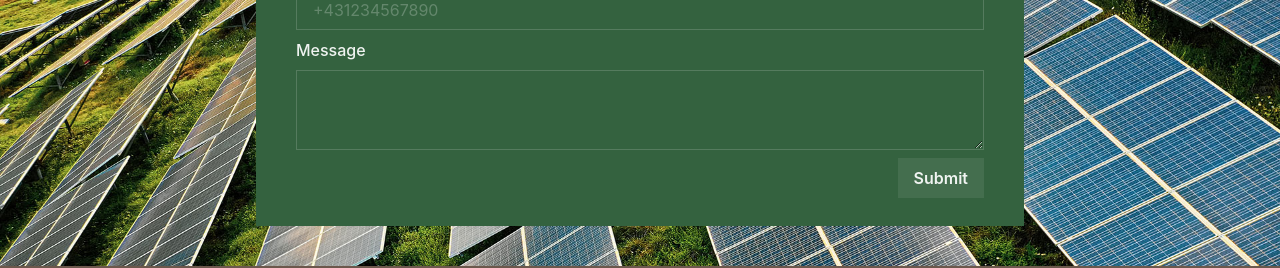
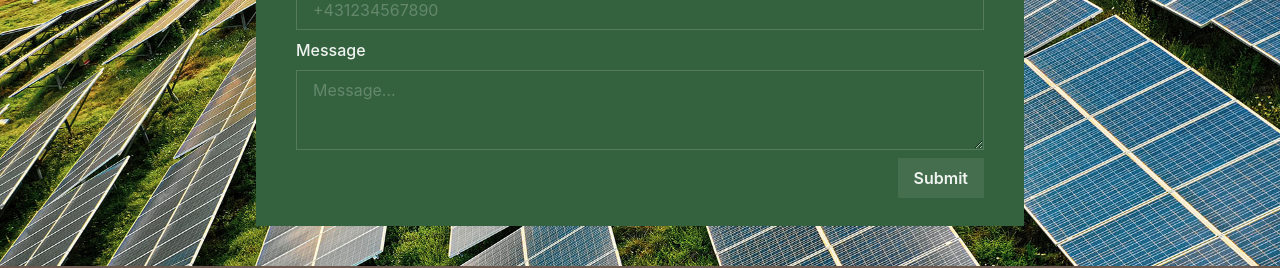
Before and after one commit to usrsem/dolor-domum-front, a Next.js app: page / in a window 1280 px wide. Shown: the part 1920-2188 px from the top of the page. Built offline with nearby package versions, Linux system fonts and the light colour scheme.

Commit message:
Fixing form sending

```diff
--- a/components/contact-us.js
+++ b/components/contact-us.js
@@ -8,10 +8,11 @@ import {
   Heading,
   Button,
 } from "@chakra-ui/react";
-import { sendMessage } from "../lib/telegram.js";
+import api from "../lib/telegram.js";
 
 const ContactInput = (props) => {
-  const { isRequired, inputType, children, placeholder } = props;
+  const { isRequired, inputType, children, placeholder, onChange, value } =
+    props;
   return (
     <FormControl mb={2} isRequired={isRequired}>
       <FormLabel>{children}</FormLabel>
@@ -23,17 +24,22 @@ const ContactInput = (props) => {
         }}
         borderRadius={0}
         type={inputType}
+        onChange={onChange}
+        value={value}
       />
     </FormControl>
   );
 };
 
 const ContactTextarea = (props) => {
-  const { isRequired, children } = props;
+  const { isRequired, children, value, placeholder, onChange } = props;
   return (
     <FormControl mb={2} isRequired={isRequired}>
       <FormLabel>{children}</FormLabel>
       <Textarea
+        value={value}
+        onChange={onChange}
+        placeholder={placeholder}
         _focus={{
           border: "1px solid #cecece",
           boxShadow: "0 0 0 1px #cecece",
@@ -49,7 +55,7 @@ const ContactUs = ({ withBg, withTitle }) => {
   const [fullname, setFullname] = useState("");
   const [email, setEmail] = useState("");
   const [phone, setPhone] = useState("");
-  const [message, setMessage] = useState("");
+  const [messageText, setMessage] = useState("");
 
   const handleFullnameChange = (e) => setFullname(e.target.value);
   const handleEmalChange = (e) => setEmail(e.target.value);
@@ -61,10 +67,10 @@ const ContactUs = ({ withBg, withTitle }) => {
       fullname,
       email,
       phone,
-      text: message,
+      text: messageText,
     };
 
-    sendMessage(message).then(() => {
+    api.sendMessage(message).then(() => {
       setFullname("");
       setEmail("");
       setPhone("");
@@ -124,7 +130,12 @@ const ContactUs = ({ withBg, withTitle }) => {
           placeholder="+431234567890"
           children="Phone"
         />
-        <ContactTextarea children="Message" onChange={handleMessageChange} />
+        <ContactTextarea
+          children="Message"
+          onChange={handleMessageChange}
+          value={messageText}
+          placeholder="Message..."
+        />
         <Button
           onClick={submit}
           mt="auto"
--- a/lib/telegram.js
+++ b/lib/telegram.js
@@ -15,6 +15,7 @@ const formatMessage = (message) => {
 };
 
 const sendMessageApi = async (id, text) => {
+  console.log(text);
   await axios.post(
     `https://api.telegram.org/bot${BOT_TOKEN}/sendMessage?chat_id=${id}&text=${text}`
   );
```
